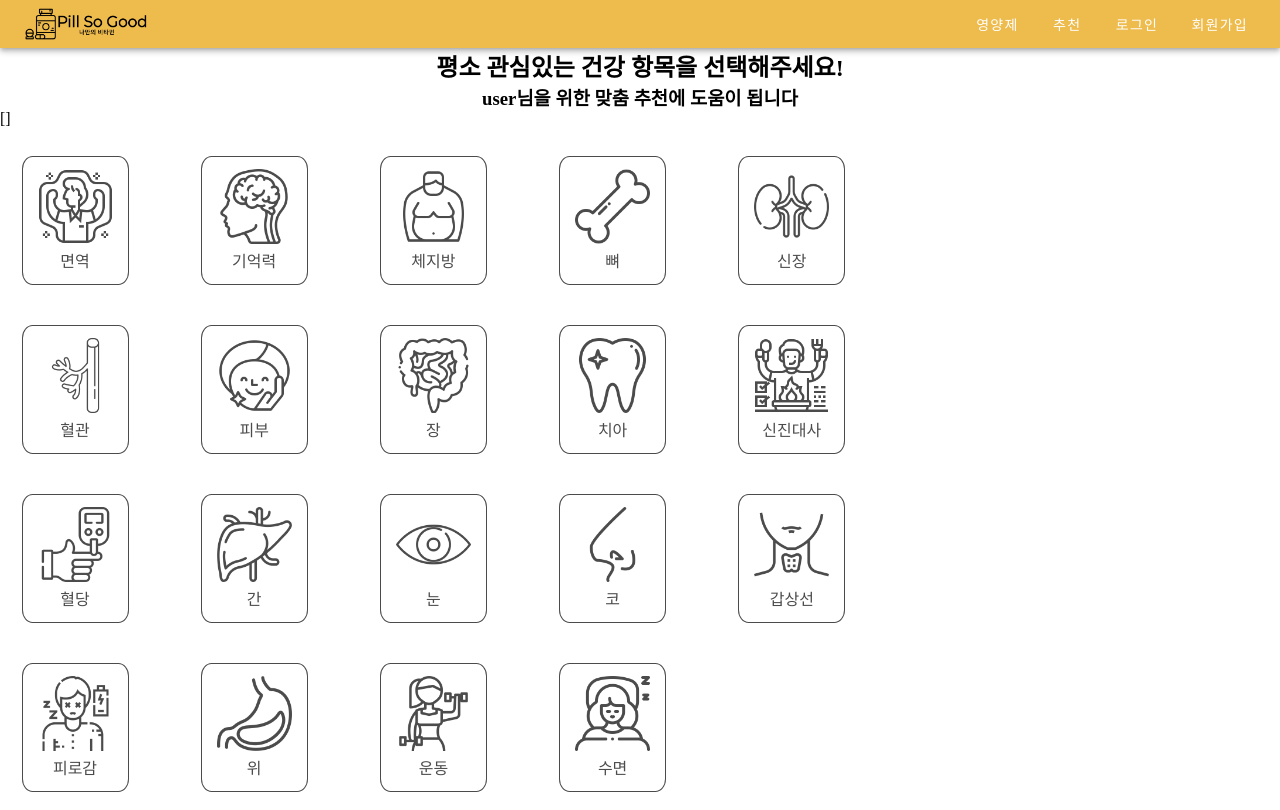
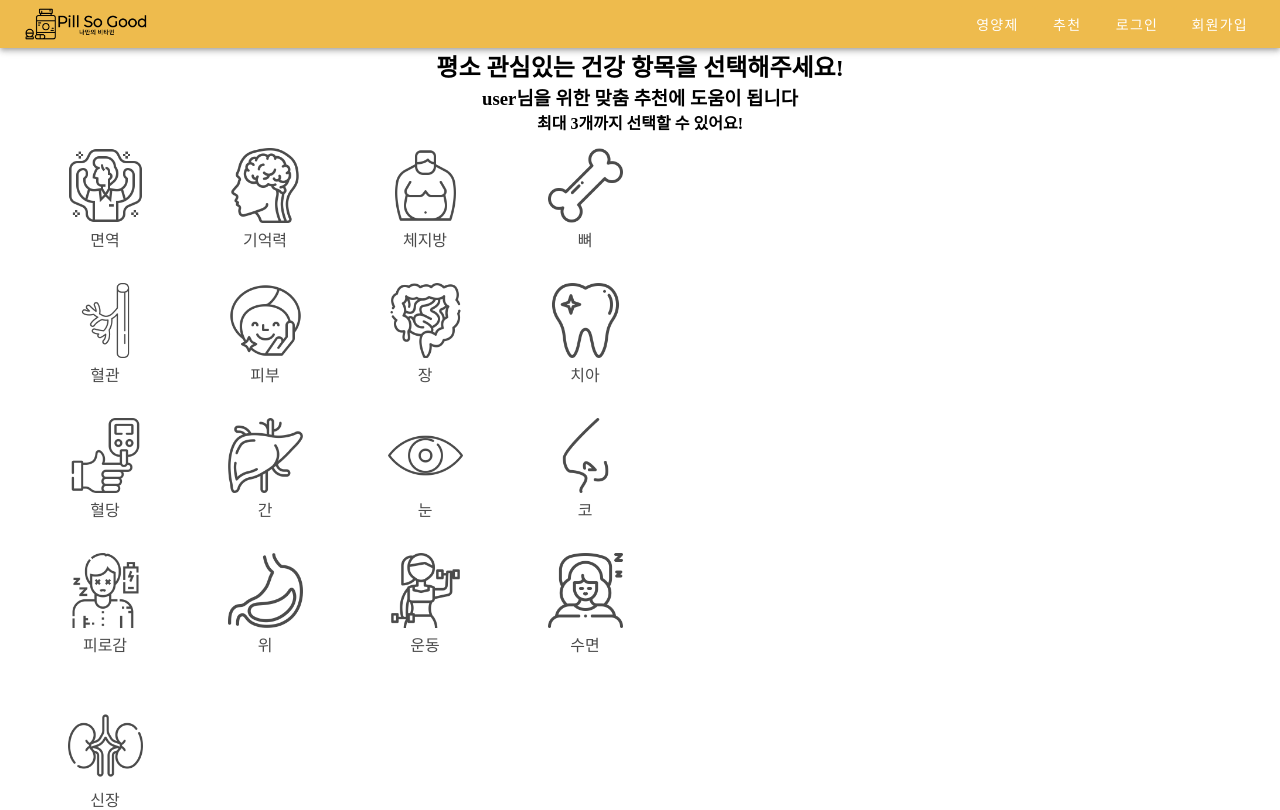
Before and after one commit to myh9410/PillSoGood, a Vue app in the folder frontend/: page /user/favorites in a window 1280 px wide. Shown: the top 810 px of the page. Built offline with nearby package versions, Linux system fonts and the light colour scheme; a web font is replaced by a local one.

Commit message:
:new: | update favorites page | S03P23A506-38

```diff
--- a/frontend/src/assets/css/favorites.scss
+++ b/frontend/src/assets/css/favorites.scss
@@ -1,10 +1,10 @@
 
-.form h2,h3 {
+.form h2,h3,h4 {
     text-align: center;
 }
 
 .checkList {
-    width: 70%;
+    width: 50%;
     margin: auto;
 }
 
@@ -14,19 +14,18 @@
 }
 
 .checkList div {
-    padding-top: 20px;
-    // width: 100px;
-    padding-bottom: 20px;
-    text-align: center;
+    padding-top: 10px;
+    padding-bottom: 10px;
+    margin-left: 30px;
 }
 
 .checkList .list1,.list2,.list3,.list4,.list5 {
-    width: 150px;
+    width: 75px;
 }
 
 .checkList button {
     padding: 8% 10% 8% 10%;
-    border: 1px solid black;
+    // border: 1px solid black;
     border-radius: 10%;
     opacity: 0.7;
 }
@@ -35,3 +34,8 @@
     opacity: 1.0;
     background-color: #eebb4d;
 }
+
+.form .submit {
+    margin: auto;
+    text-align: center;
+}
--- a/frontend/src/page/user/Favorites.vue
+++ b/frontend/src/page/user/Favorites.vue
@@ -2,11 +2,11 @@
     <div class="form">
         <h2>평소 관심있는 건강 항목을 선택해주세요!</h2>
         <h3>user님을 위한 맞춤 추천에 도움이 됩니다</h3>
-        {{favorites}}
+        <h4>최대 3개까지 선택할 수 있어요!</h4>
         <v-row justify="space-around" class="checkList">
             <v-col>
                 <div v-for="item in list.slice(0,4)" v-bind:key="item.id" class="list1">
-                            <button @click="addFavorites(item.id)">
+                    <button @click="addFavorites(item.idx, item.id)" :class="`${item.id}`" :style="item.status ? on : off">
                         <img :src=item.link />
                         <br>
                         {{item.value}}
@@ -15,7 +15,7 @@
             </v-col>
             <v-col>
                 <div v-for="item in list.slice(4,8)" v-bind:key="item.id" class="list2">
-                            <button @click="addFavorites(item.id)">
+                    <button @click="addFavorites(item.idx, item.id)" :class="`${item.id}`" :style="item.status ? on : off">
                         <img :src=item.link />
                         <br>
                         {{item.value}}
@@ -24,7 +24,7 @@
             </v-col>
             <v-col>
                 <div v-for="item in list.slice(8,12)" v-bind:key="item.id" class="list3">
-                            <button @click="addFavorites(item.id)">
+                    <button @click="addFavorites(item.idx, item.id)" :class="`${item.id}`" :style="item.status ? on : off">
                         <img :src=item.link />
                         <br>
                         {{item.value}}
@@ -33,7 +33,7 @@
             </v-col>
             <v-col>
                 <div v-for="item in list.slice(12,16)" v-bind:key="item.id" class="list4">
-                            <button @click="addFavorites(item.id)">
+                    <button @click="addFavorites(item.idx, item.id)" :class="`${item.id}`" :style="item.status ? on : off">
                         <img :src=item.link />
                         <br>
                         {{item.value}}
@@ -42,7 +42,7 @@
             </v-col>
             <v-col>
                 <div v-for="item in list.slice(16,20)" v-bind:key="item.id" class="list5">
-                            <button @click="addFavorites(item.id)">
+                    <button @click="addFavorites(item.idx, item.id)" :class="`${item.id}`" :style="item.status ? on : off">
                         <img :src=item.link />
                         <br>
                         {{item.value}}
@@ -50,46 +50,67 @@
                 </div>
             </v-col>
         </v-row>
-            <v-btn>추가</v-btn>
+        <br>
+        <div class="submit" v-if="favorites.length <= 3">
+            <v-btn rounded x-large @click="sendFavorites">추가</v-btn>
+        </div>
     </div>
 </template>
 <script>
 import '../../assets/css/favorites.scss'
+import http from "@/util/http-common";
 export default {
     name: "favorites",
     components: {},
     data: () => {
         return {
             list : [
-                {id : 1, value : "면역", status : false, link : require('../../assets/images/favorites/1.png')},
-                {id : 2, value : "혈관", status : false, link : require('../../assets/images/favorites/2.png')},
-                {id : 3, value : "혈당", status : false, link : require('../../assets/images/favorites/3.png')},
-                {id : 4, value : "피로감", status : false, link : require('../../assets/images/favorites/4.png')},
-                {id : 5, value : "기억력", status : false, link : require('../../assets/images/favorites/5.png')},
-                {id : 6, value : "피부", status : false, link : require('../../assets/images/favorites/6.png')},
-                {id : 7, value : "간", status : false, link : require('../../assets/images/favorites/7.png')},
-                {id : 8, value : "위", status : false, link : require('../../assets/images/favorites/8.png')},
-                {id : 9, value : "체지방", status : false, link : require('../../assets/images/favorites/9.png')},
-                {id : 10, value : "장", status : false, link : require('../../assets/images/favorites/10.png')},
-                {id : 11, value : "눈", status : false, link : require('../../assets/images/favorites/11.png')},
-                {id : 12, value : "운동", status : false, link : require('../../assets/images/favorites/12.png')},
-                {id : 13, value : "뼈", status : false, link : require('../../assets/images/favorites/13.png')},
-                {id : 17, value : "치아", status : false, link : require('../../assets/images/favorites/17.png')},
-                {id : 18, value : "코", status : false, link : require('../../assets/images/favorites/18.png')},
-                {id : 19, value : "수면", status : false, link : require('../../assets/images/favorites/19.png')},
-                {id : 20, value : "신장", status : false, link : require('../../assets/images/favorites/20.png')},
-                {id : 22, value : "신진대사", status : false, link : require('../../assets/images/favorites/22.png')},
-                {id : 23, value : "갑상선", status : false, link : require('../../assets/images/favorites/23.png')},
+                {idx : 0, id : 1, value : "면역", status : false, link : require('../../assets/images/favorites/1.png')},
+                {idx : 1, id : 2, value : "혈관", status : false, link : require('../../assets/images/favorites/2.png')},
+                {idx : 2, id : 3, value : "혈당", status : false, link : require('../../assets/images/favorites/3.png')},
+                {idx : 3, id : 4, value : "피로감", status : false, link : require('../../assets/images/favorites/4.png')},
+                {idx : 4, id : 5, value : "기억력", status : false, link : require('../../assets/images/favorites/5.png')},
+                {idx : 5, id : 6, value : "피부", status : false, link : require('../../assets/images/favorites/6.png')},
+                {idx : 6, id : 7, value : "간", status : false, link : require('../../assets/images/favorites/7.png')},
+                {idx : 7, id : 8, value : "위", status : false, link : require('../../assets/images/favorites/8.png')},
+                {idx : 8, id : 9, value : "체지방", status : false, link : require('../../assets/images/favorites/9.png')},
+                {idx : 9, id : 10, value : "장", status : false, link : require('../../assets/images/favorites/10.png')},
+                {idx : 10, id : 11, value : "눈", status : false, link : require('../../assets/images/favorites/11.png')},
+                {idx : 11, id : 12, value : "운동", status : false, link : require('../../assets/images/favorites/12.png')},
+                {idx : 12, id : 13, value : "뼈", status : false, link : require('../../assets/images/favorites/13.png')},
+                {idx : 13, id : 17, value : "치아", status : false, link : require('../../assets/images/favorites/17.png')},
+                {idx : 14, id : 18, value : "코", status : false, link : require('../../assets/images/favorites/18.png')},
+                {idx : 15, id : 19, value : "수면", status : false, link : require('../../assets/images/favorites/19.png')},
+                {idx : 16, id : 20, value : "신장", status : false, link : require('../../assets/images/favorites/20.png')},
+                {idx : 17, id : 22, value : "신진대사", status : false, link : require('../../assets/images/favorites/22.png')},
+                {idx : 18, id : 23, value : "갑상선", status : false, link : require('../../assets/images/favorites/23.png')},
             ],
             favorites : [],
             checker : false,
+            on : {
+                opacity: 1.0,
+                backgroundColor: "#eebb4d",
+                outline: "none"
+            },
+            off : {
+                opacity: 0.7,
+                backgroundColor: "white",
+                outline: "none"
+            }
         }
     },
     methods: {
-        addFavorites(id) {
-            if (!this.list[id-1].status) this.favorites.push(id);
+        addFavorites(idx, id) {
+            console.log(id);
+            if (!this.list[idx].status) this.favorites.push(id);
             else this.favorites.splice(this.favorites.indexOf(id),1);
-            this.list[id-1].status = !this.list[id-1].status;
+            this.list[idx].status = !this.list[idx].status;
+        },
+        sendFavorites() {
+            http.post('users/interest/', this.favorites)
+            .then(function() {
+                this.$router.push("/");
+            })
         }
     }
 }
```
Lines whose indentation alone changed are shown as unchanged.
